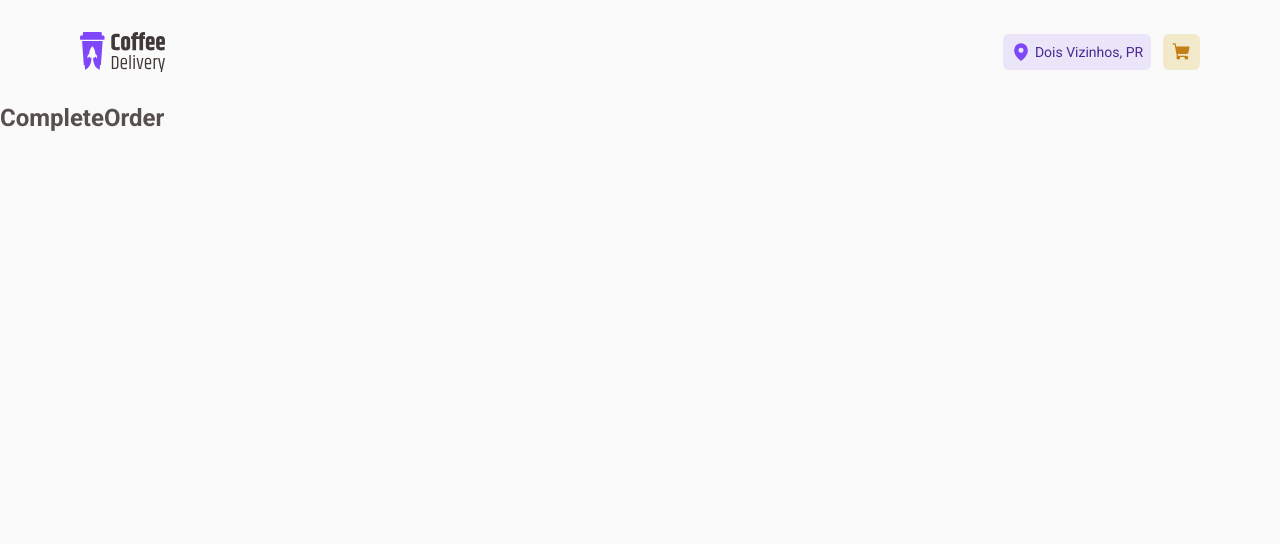
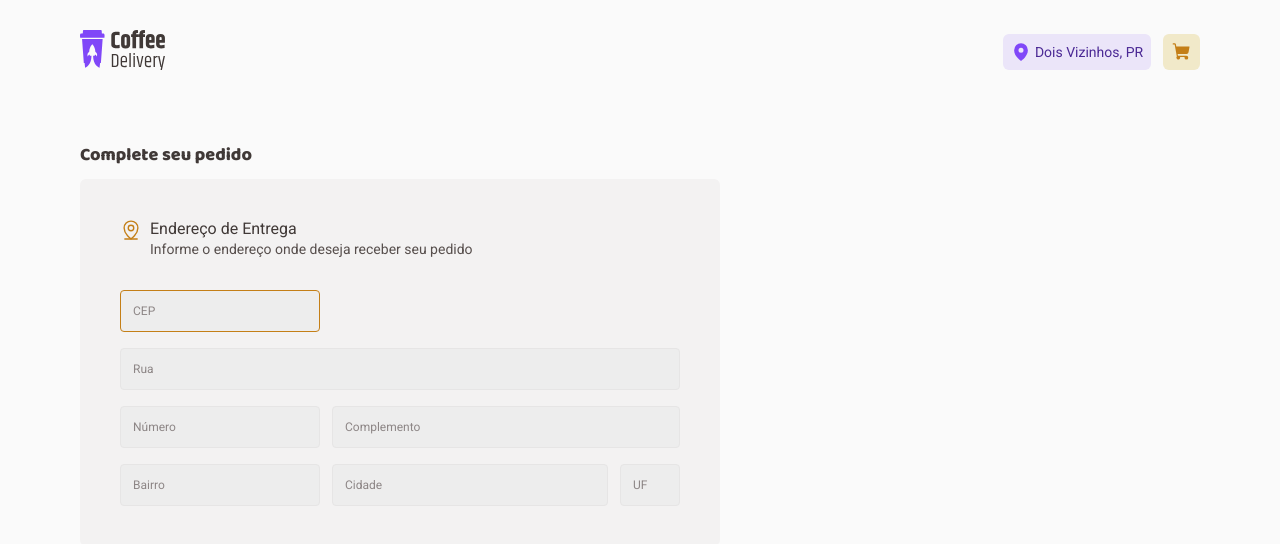
Before and after one commit to Baggio25/ignite-desafio-02-coffee-delivery, a React (Vite) app: page /complete-order in a window 1280 px wide. Shown: the top 544 px of the page. Built offline with nearby package versions, Linux system fonts and the light colour scheme.

Commit message:
Create CompleteOrderForm, AdressForm, Input

```diff
--- a/src/components/Header/index.tsx
+++ b/src/components/Header/index.tsx
@@ -1,24 +1,33 @@
 import { MapPin, ShoppingCart } from "phosphor-react";
 
-import { HeaderButton, HeaderButtonsContainer, HeaderContainer } from "./styles";
+import {
+  HeaderButton,
+  HeaderButtonsContainer,
+  HeaderContainer,
+} from "./styles";
 import coffeeLogoImg from "../../assets/Logo.svg";
+import { NavLink } from "react-router-dom";
 
 export function Header() {
   return (
     <HeaderContainer>
       <div className="container">
-        <img src={coffeeLogoImg} />
+        <NavLink to="/">
+          <img src={coffeeLogoImg} />
+        </NavLink>
         <HeaderButtonsContainer>
           <HeaderButton variant="purple">
             <MapPin size={20} weight="fill" />
             Dois Vizinhos, PR
           </HeaderButton>
 
-          <HeaderButton variant="yellow">
-            <ShoppingCart size={20} weight="fill" />
-          </HeaderButton>
+          <NavLink to="/complete-order">
+            <HeaderButton variant="yellow">
+              <ShoppingCart size={20} weight="fill" />
+            </HeaderButton>
+          </NavLink>
         </HeaderButtonsContainer>
       </div>
     </HeaderContainer>
-  )
+  );
 }
--- /dev/null
+++ b/src/components/Input/index.tsx
@@ -0,0 +1,10 @@
+import { InputHTMLAttributes } from "react";
+import { InputStyleContainer } from "./styles";
+
+type InputProps = InputHTMLAttributes<HTMLInputElement>;
+
+export function Input({ ...props }: InputProps) {
+  return (
+    <InputStyleContainer {...props }/>
+  )
+}
--- /dev/null
+++ b/src/components/Input/styles.ts
@@ -0,0 +1,21 @@
+import { styled } from "styled-components";
+
+export const InputStyleContainer = styled.input`
+  height: 2.625rem;
+  border-radius: 4px;
+  border: 1px solid ${({ theme }) => theme.colors["base-button"]};
+  background: ${({ theme }) => theme.colors["base-input"]};
+  transition: 0.4s;
+
+  &:focus {
+    border-color: ${({ theme }) => theme.colors["brand-yellow-dark"]};
+  }
+
+  color: ${({ theme }) => theme.colors["base-text"]};
+  font-size: 0.75rem;
+  padding: 0 0.75rem;
+
+  &::placeholder {
+    color: ${({ theme }) => theme.colors["base-label"]};
+  }
+`;
--- /dev/null
+++ b/src/pages/CompleteOrder/components/CompleteOrderForm/AddressForm/index.tsx
@@ -0,0 +1,16 @@
+import { Input } from "../../../../../components/Input";
+import { AddressFormContainer } from "../styles";
+
+export function AddressForm() {
+  return (
+    <AddressFormContainer>
+      <Input placeholder="CEP" type="number" className="cep" autoFocus />
+      <Input placeholder="Rua" className="street"/>
+      <Input placeholder="Número" type="number" />
+      <Input placeholder="Complemento" className="complement" />
+      <Input placeholder="Bairro" />
+      <Input placeholder="Cidade" />
+      <Input placeholder="UF" />
+    </AddressFormContainer>
+  )
+}
--- /dev/null
+++ b/src/pages/CompleteOrder/components/CompleteOrderForm/index.tsx
@@ -0,0 +1,30 @@
+import { useTheme } from "styled-components";
+import { MapPinLine } from "phosphor-react";
+
+import { SectionTitle } from "../SectionTitle";
+import { TitleText } from "../../../../components/Typography";
+
+import { CompleteOrderFormContainer, FormSectionContainer } from "./styles";
+import { AddressForm } from "./AddressForm";
+
+export function CompleteOrderForm() {
+  const { colors } = useTheme();
+
+  return (
+    <CompleteOrderFormContainer>
+      <TitleText size="xs" color="subtitle">
+        Complete seu pedido
+      </TitleText>
+
+      <FormSectionContainer>
+        <SectionTitle
+          title="Endereço de Entrega"
+          subtitle="Informe o endereço onde deseja receber seu pedido"
+          icon={<MapPinLine size={22} color={colors["brand-yellow-dark"]} />}
+        />
+
+        <AddressForm />
+      </FormSectionContainer>
+    </CompleteOrderFormContainer>
+  );
+}
--- /dev/null
+++ b/src/pages/CompleteOrder/components/CompleteOrderForm/styles.ts
@@ -0,0 +1,38 @@
+import { styled } from "styled-components"
+import { SectionBaseStyle } from "../../styles";
+
+export const CompleteOrderFormContainer = styled.div`
+  display: flex;
+  flex-direction: column;
+  gap: 0.75rem;
+  width: 40rem;
+`;
+
+export const FormSectionContainer = styled(SectionBaseStyle)`
+  display: flex;
+  flex-direction: column;
+  gap: 2rem;
+`;
+
+export const AddressFormContainer = styled.div`
+  width: 100%;
+  display: grid;
+  grid-template-columns: 12.5rem 17.25rem 3.75rem;
+  column-gap: 0.75rem;
+  row-gap: 1rem;
+  grid-auto-flow: dense;
+
+  .cep {
+    grid-column: span 3;
+    max-width: 12.5rem;
+  }
+
+  .street {
+    grid-column: span 3;
+  }
+
+  .complement {
+    grid-column: span 2;
+  }
+
+`;
--- /dev/null
+++ b/src/pages/CompleteOrder/components/SectionTitle/index.tsx
@@ -0,0 +1,22 @@
+import { ReactNode } from "react";
+
+import { RegularText } from "../../../../components/Typography";
+import { SectionTitleContainer } from "./styles";
+
+interface SectionTitleProps {
+  title: string;
+  subtitle: string;
+  icon: ReactNode;
+}
+
+export function SectionTitle({ title, subtitle, icon }: SectionTitleProps) {
+  return (
+    <SectionTitleContainer>
+      {icon}
+      <div>
+        <RegularText color="subtitle">{title}</RegularText>
+        <RegularText size="s">{subtitle}</RegularText>
+      </div>
+    </SectionTitleContainer>
+  );
+}
--- /dev/null
+++ b/src/pages/CompleteOrder/components/SectionTitle/styles.ts
@@ -0,0 +1,6 @@
+import { styled } from "styled-components";
+
+export const SectionTitleContainer = styled.div`
+  display: flex;
+  gap: 0.5rem;
+`;
--- a/src/pages/CompleteOrder/index.tsx
+++ b/src/pages/CompleteOrder/index.tsx
@@ -1,7 +1,10 @@
+import { CompleteOrderForm } from "./components/CompleteOrderForm";
+import { CompleteOrderContainer } from "./styles";
+
 export function CompleteOrder() {
   return (
-    <>
-      <h2>CompleteOrder</h2>
-    </>
+    <CompleteOrderContainer className="container">
+      <CompleteOrderForm />
+    </CompleteOrderContainer>
   )
 }
--- /dev/null
+++ b/src/pages/CompleteOrder/styles.ts
@@ -0,0 +1,15 @@
+import { styled } from "styled-components";
+
+export const CompleteOrderContainer = styled.form`
+  margin-top: 2.5rem;
+  display: flex;
+  justify-content: space-between;
+  gap: 2rem;
+`;
+
+export const SectionBaseStyle = styled.section`
+  width: 100%;
+  border-radius: 6px;
+  padding: 2.5rem;
+  background: ${({ theme }) => theme.colors["base-card"]};
+`;
```
